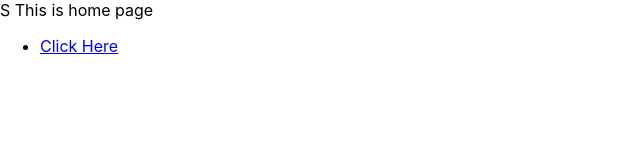
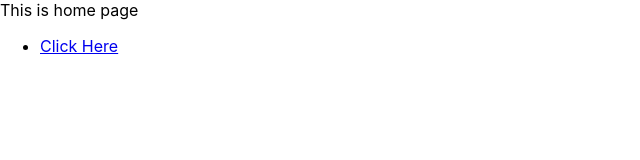
Before and after one commit to Ragnar20-03/Box-Office, a React (Create React App) app: page / in a window 1280 px wide. Shown: the top 160 px of the page, without its empty margins (0-640 px from the left). Built offline with nearby package versions, Linux system fonts and the light colour scheme.

Commit message:
change format

```diff
--- a/src/App.js
+++ b/src/App.js
@@ -4,26 +4,15 @@ import { Route } from "react-router-dom";
 import Nav from "./components/Nav";
 
 function App() {
-  return (
-    <div>
-      <Switch>
-        <Route exact path={"/"}>
-          S This is home page
-        </Route>
-
-        <Route exact path="/aaaa">
-          This is AAAA home page
-        </Route>
-
-        <Route exact path={"/start"}>
-          This isStart Page
-        </Route>
-
-        <Route>THis is errrorororo</Route>
-      </Switch>
-      <Nav />
-    </div>
-  );
+  return <div>
+    <Switch>
+      <Route exact path={"/"}>This is home page</Route>
+      <Route exact path={"/1st"}>This is 1stw  page</Route>
+      <Route exact path={"/2nd"}>This is 2ndw page</Route>
+      <Route >This is 2ndw page</Route>
+    </Switch>
+    <Nav/>
+  </div>
 }
 
 export default App;
```
